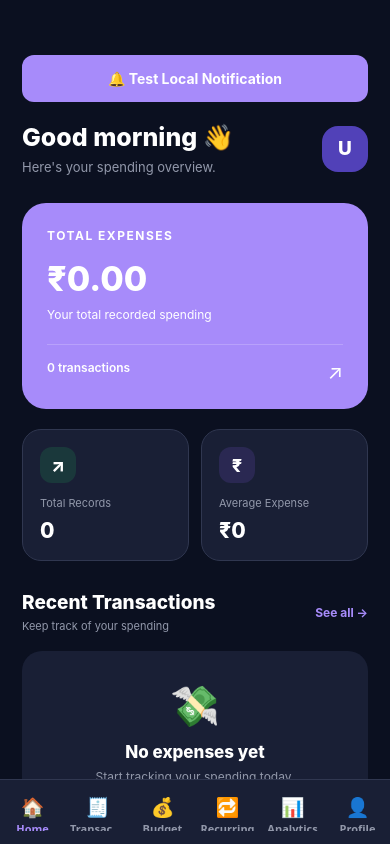
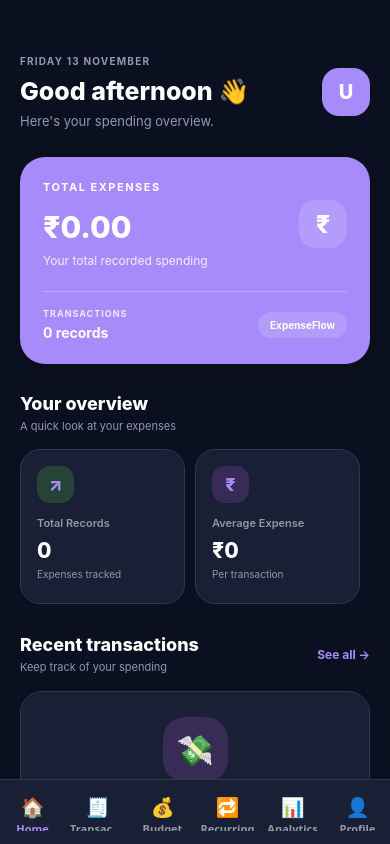
Before and after one commit to Ferozhasnain1504/expense-flow, a React Native app in the folder mobile/: screen /MainTabs in a window 390 px wide. Built offline with nearby package versions, Linux system fonts and the light colour scheme; what expo-notifications would draw is missing.

Commit message:
feat: redesign expense dashboard UI

```diff
--- a/mobile/src/screens/DashboardScreen.js
+++ b/mobile/src/screens/DashboardScreen.js
@@ -1,5 +1,6 @@
 
 import React from 'react';
+
 import {
   View,
   Text,
@@ -7,64 +8,58 @@ import {
   Pressable,
   StyleSheet,
   StatusBar,
-  Alert,
+  ActivityIndicator,
 } from 'react-native';
-
-import {
-  requestNotificationPermissions,
-  scheduleBillReminder,
-} from '../services/notificationService';
 
 import { useExpenses } from '../context/ExpenseContext';
 import { useTheme } from '../context/ThemeContext';
 import TransactionItem from '../components/TransactionItem';
 
 export default function DashboardScreen({ navigation }) {
-  const { transactions, totalExpenses } = useExpenses();
+  const {
+    transactions = [],
+    totalExpenses = 0,
+    loading,
+  } = useExpenses();
+
   const { theme } = useTheme();
   const colors = theme.colors;
+  const isDark = theme.mode === 'dark';
 
-  const handleTestNotification = async () => {
-  try {
-    const permissionGranted =
-      await requestNotificationPermissions();
+  const styles = createStyles(colors, isDark);
 
-    if (!permissionGranted) {
-      Alert.alert(
-        'Permission Required',
-        'Please allow notifications in Android settings.'
-      );
-      return;
-    }
+  const safeTotal = Number(totalExpenses) || 0;
 
-    await scheduleBillReminder({
-      title: 'ExpenseFlow Test',
-      body: 'Your notifications are working successfully!',
-      date: new Date(Date.now() + 5000),
-      data: { type: 'test' },
+  const averageExpense =
+    transactions.length > 0
+      ? safeTotal / transactions.length
+      : 0;
+
+  const greeting = () => {
+    const hour = new Date().getHours();
+
+    if (hour < 12) return 'Good morning';
+    if (hour < 17) return 'Good afternoon';
+    return 'Good evening';
+  };
+
+  const formattedDate = new Date().toLocaleDateString('en-IN', {
+    weekday: 'long',
+    day: 'numeric',
+    month: 'long',
   });
 
-    Alert.alert(
-      'Success',
-      'Notification scheduled! Check your phone in 5 seconds.'
-    );
-  } catch (error) {
-    console.error('Notification error:', error);
-    Alert.alert('Error', error.message);
-  }
+  const formatCurrency = (amount) => {
+    return Number(amount || 0).toLocaleString('en-IN', {
+      minimumFractionDigits: 2,
+      maximumFractionDigits: 2,
+    });
   };
 
   return (
-    <View
-      style={[
-        styles.screen,
-        { backgroundColor: colors.background },
-      ]}
-    >
+    <View style={styles.screen}>
       <StatusBar
-        barStyle={
-          theme.mode === 'dark' ? 'light-content' : 'dark-content'
-        }
+        barStyle={isDark ? 'light-content' : 'dark-content'}
         backgroundColor={colors.background}
       />
 
@@ -72,35 +67,19 @@ export default function DashboardScreen({ navigation }) {
         contentContainerStyle={styles.container}
         showsVerticalScrollIndicator={false}
       >
-
-      <Pressable
-  onPress={handleTestNotification}
-  style={{
-    backgroundColor: colors.primary,
-    padding: 15,
-    borderRadius: 12,
-    marginBottom: 20,
-    alignItems: 'center',
-  }}
->
-  <Text style={{ color: '#FFFFFF', fontWeight: '700' }}>
-    🔔 Test Local Notification
-  </Text>
-</Pressable>
         {/* HEADER */}
 
         <View style={styles.header}>
-          <View>
-            <Text style={[styles.greeting, { color: colors.text }]}>
-              Good morning 👋
+          <View style={styles.headerText}>
+            <Text style={styles.dateText}>
+              {formattedDate.toUpperCase()}
             </Text>
 
-            <Text
-              style={[
-                styles.subtitle,
-                { color: colors.secondaryText },
-              ]}
-            >
+            <Text style={styles.greeting}>
+              {greeting()} 👋
+            </Text>
+
+            <Text style={styles.subtitle}>
               Here's your spending overview.
             </Text>
           </View>
@@ -112,194 +91,202 @@ export default function DashboardScreen({ navigation }) {
 
         {/* TOTAL EXPENSE CARD */}
 
-        <View
-          style={[
-            styles.balanceCard,
-            { backgroundColor: colors.primary },
-          ]}
-        >
-          <Text style={styles.cardLabel}>TOTAL EXPENSES</Text>
+        <View style={styles.balanceCard}>
+          <View style={styles.balanceTopRow}>
+            <View>
+              <Text style={styles.cardLabel}>
+                TOTAL EXPENSES
+              </Text>
 
               <Text style={styles.total}>
-            ₹
-            {totalExpenses.toLocaleString('en-IN', {
-              minimumFractionDigits: 2,
-              maximumFractionDigits: 2,
-            })}
+                ₹{formatCurrency(safeTotal)}
               </Text>
 
               <Text style={styles.cardSubtitle}>
                 Your total recorded spending
               </Text>
+            </View>
+
+            <View style={styles.balanceIcon}>
+              <Text style={styles.balanceIconText}>₹</Text>
+            </View>
+          </View>
+
+          <View style={styles.cardDivider} />
 
           <View style={styles.cardFooter}>
+            <View>
               <Text style={styles.footerLabel}>
-              {transactions.length} transactions
+                TRANSACTIONS
               </Text>
 
-            <Text style={styles.footerIcon}>↗</Text>
+              <Text style={styles.footerValue}>
+                {transactions.length} records
+              </Text>
+            </View>
+
+            <View style={styles.footerBadge}>
+              <Text style={styles.footerBadgeText}>
+                ExpenseFlow
+              </Text>
+            </View>
           </View>
         </View>
 
         {/* QUICK SUMMARY */}
 
-        <View style={styles.summaryContainer}>
-          <View
-            style={[
-              styles.summaryCard,
-              {
-                backgroundColor: colors.card,
-                borderColor: colors.border,
-              },
-            ]}
-          >
-            <View style={styles.summaryIconGreen}>
-              <Text style={styles.iconText}>↗</Text>
+        <View style={styles.sectionHeading}>
+          <Text style={styles.sectionTitle}>
+            Your overview
+          </Text>
+
+          <Text style={styles.sectionSubtitle}>
+            A quick look at your expenses
+          </Text>
         </View>
 
-            <Text
-              style={[
-                styles.summaryLabel,
-                { color: colors.secondaryText },
-              ]}
-            >
+        <View style={styles.summaryContainer}>
+          {/* TOTAL RECORDS */}
+
+          <View style={styles.summaryCard}>
+            <View style={styles.recordsIcon}>
+              <Text style={styles.summaryIconText}>↗</Text>
+            </View>
+
+            <Text style={styles.summaryLabel}>
               Total Records
             </Text>
 
-            <Text
-              style={[
-                styles.summaryValue,
-                { color: colors.text },
-              ]}
-            >
+            <Text style={styles.summaryValue}>
               {transactions.length}
+            </Text>
+
+            <Text style={styles.summaryHint}>
+              Expenses tracked
             </Text>
           </View>
 
-          <View
-            style={[
-              styles.summaryCard,
-              {
-                backgroundColor: colors.card,
-                borderColor: colors.border,
-              },
-            ]}
-          >
-            <View style={styles.summaryIconPurple}>
-              <Text style={styles.iconText}>₹</Text>
+          {/* AVERAGE EXPENSE */}
+
+          <View style={styles.summaryCard}>
+            <View style={styles.averageIcon}>
+              <Text style={styles.summaryIconText}>₹</Text>
             </View>
 
-            <Text
-              style={[
-                styles.summaryLabel,
-                { color: colors.secondaryText },
-              ]}
-            >
+            <Text style={styles.summaryLabel}>
               Average Expense
             </Text>
 
-            <Text
-              style={[
-                styles.summaryValue,
-                { color: colors.text },
-              ]}
-            >
-              ₹
-              {transactions.length > 0
-                ? Math.round(
-                    totalExpenses / transactions.length
-                  ).toLocaleString('en-IN')
-                : '0'}
+            <Text style={styles.summaryValue}>
+              ₹{Math.round(averageExpense).toLocaleString('en-IN')}
+            </Text>
+
+            <Text style={styles.summaryHint}>
+              Per transaction
             </Text>
           </View>
         </View>
 
-        {/* TRANSACTION SECTION */}
+        {/* RECENT TRANSACTIONS */}
 
         <View style={styles.sectionHeader}>
           <View>
-            <Text
-              style={[
-                styles.sectionTitle,
-                { color: colors.text },
-              ]}
-            >
-              Recent Transactions
+            <Text style={styles.sectionTitle}>
+              Recent transactions
             </Text>
 
-            <Text
-              style={[
-                styles.sectionSubtitle,
-                { color: colors.secondaryText },
-              ]}
-            >
+            <Text style={styles.sectionSubtitle}>
               Keep track of your spending
             </Text>
           </View>
 
           <Pressable
             onPress={() => navigation.navigate('Transactions')}
+            hitSlop={10}
           >
-            <Text style={styles.seeAll}>See all →</Text>
+            <Text style={styles.seeAll}>
+              See all →
+            </Text>
           </Pressable>
         </View>
 
-        {/* TRANSACTION LIST */}
+        {/* LOADING STATE */}
 
-        {transactions.length === 0 ? (
-          <View
-            style={[
-              styles.emptyState,
-              { backgroundColor: colors.card },
-            ]}
-          >
+        {loading && transactions.length === 0 ? (
+          <View style={styles.emptyState}>
+            <ActivityIndicator
+              size="large"
+              color={colors.primary}
+            />
+
+            <Text style={styles.emptySubtitle}>
+              Loading your transactions...
+            </Text>
+          </View>
+        ) : transactions.length === 0 ? (
+
+          /* EMPTY STATE */
+
+          <View style={styles.emptyState}>
+            <View style={styles.emptyIcon}>
               <Text style={styles.emptyEmoji}>💸</Text>
+            </View>
 
-            <Text
-              style={[
-                styles.emptyTitle,
-                { color: colors.text },
-              ]}
-            >
+            <Text style={styles.emptyTitle}>
               No expenses yet
             </Text>
 
-            <Text
-              style={[
-                styles.emptySubtitle,
-                { color: colors.secondaryText },
-              ]}
+            <Text style={styles.emptySubtitle}>
+              Start tracking your spending and take control
+              of your finances.
+            </Text>
+
+            <Pressable
+              style={styles.emptyButton}
+              onPress={() => navigation.navigate('AddExpense')}
             >
-              Start tracking your spending today.
+              <Text style={styles.emptyButtonText}>
+                Add your first expense
               </Text>
+            </Pressable>
           </View>
+
         ) : (
-          transactions.slice(0, 5).map((item) => (
-            <TransactionItem key={item.id} item={item} />
-          ))
+
+          /* TRANSACTION LIST */
+
+          <View style={styles.transactionList}>
+            {transactions.slice(0, 5).map((item) => (
+              <TransactionItem
+                key={item.id}
+                item={item}
+              />
+            ))}
+          </View>
         )}
 
         {/* ADD EXPENSE BUTTON */}
 
         <Pressable
-          style={styles.addButton}
+          style={({ pressed }) => [
+            styles.addButton,
+            pressed && styles.buttonPressed,
+          ]}
           onPress={() => navigation.navigate('AddExpense')}
         >
+          <Text style={styles.addButtonIcon}>＋</Text>
+
           <Text style={styles.addButtonText}>
-            + Add Expense
+            Add Expense
           </Text>
         </Pressable>
 
         {/* FOOTER */}
 
-        <Text
-          style={[
-            styles.footer,
-            { color: colors.secondaryText },
-          ]}
-        >
-          Manage your money smarter.
+        <Text style={styles.footer}>
+          Manage your money smarter. ✨
         </Text>
+
       </ScrollView>
     </View>
   );
@@ -307,14 +294,15 @@ export default function DashboardScreen({ navigation }) {
 
 // STYLES
 
-const styles = StyleSheet.create({
+const createStyles = (colors, isDark) =>
+  StyleSheet.create({
     screen: {
       flex: 1,
-    backgroundColor: '#0B1020',
+      backgroundColor: colors.background,
     },
 
     container: {
-    paddingHorizontal: 22,
+      paddingHorizontal: 20,
       paddingTop: 55,
       paddingBottom: 35,
     },
@@ -328,52 +316,76 @@ const styles = StyleSheet.create({
       marginBottom: 28,
     },
 
+    headerText: {
+      flex: 1,
+    },
+
+    dateText: {
+      color: colors.secondaryText,
+      fontSize: 10,
+      fontWeight: '700',
+      letterSpacing: 1.2,
+      marginBottom: 9,
+    },
+
     greeting: {
-    color: '#FFFFFF',
+      color: colors.text,
       fontSize: 25,
       fontWeight: '800',
     },
 
     subtitle: {
-    color: '#94A3B8',
+      color: colors.secondaryText,
       fontSize: 13,
       marginTop: 7,
     },
 
     profile: {
-    width: 46,
-    height: 46,
-    borderRadius: 16,
-    backgroundColor: '#5141B8',
+      width: 48,
+      height: 48,
+      borderRadius: 17,
+      backgroundColor: colors.primary,
       justifyContent: 'center',
       alignItems: 'center',
+      marginLeft: 12,
     },
 
     profileText: {
       color: '#FFFFFF',
-    fontSize: 19,
+      fontSize: 20,
       fontWeight: '800',
     },
 
-  // BALANCE CARD
+    // TOTAL EXPENSE CARD
 
     balanceCard: {
-    backgroundColor: '#5141B8',
-    padding: 25,
-    borderRadius: 24,
-    marginBottom: 20,
+      backgroundColor: colors.primary,
+      padding: 23,
+      borderRadius: 25,
+      marginBottom: 29,
+      elevation: 5,
+      shadowColor: '#000000',
+      shadowOffset: { width: 0, height: 5 },
+      shadowOpacity: 0.15,
+      shadowRadius: 12,
+    },
+
+    balanceTopRow: {
+      flexDirection: 'row',
+      justifyContent: 'space-between',
+      alignItems: 'center',
     },
 
     cardLabel: {
       color: '#FFFFFF',
-    fontSize: 12,
+      fontSize: 11,
       fontWeight: '700',
       letterSpacing: 1.5,
     },
 
     total: {
       color: '#FFFFFF',
-    fontSize: 34,
+      fontSize: 30,
       fontWeight: '800',
       marginTop: 15,
     },
@@ -381,82 +393,145 @@ const styles = StyleSheet.create({
     cardSubtitle: {
       color: '#FFFFFF',
       fontSize: 12,
+      opacity: 0.85,
       marginTop: 8,
     },
 
+    balanceIcon: {
+      width: 48,
+      height: 48,
+      borderRadius: 17,
+      backgroundColor: '#FFFFFF25',
+      justifyContent: 'center',
+      alignItems: 'center',
+    },
+
+    balanceIconText: {
+      color: '#FFFFFF',
+      fontSize: 25,
+      fontWeight: '800',
+    },
+
+    cardDivider: {
+      height: 1,
+      backgroundColor: '#FFFFFF45',
+      marginTop: 23,
+      marginBottom: 16,
+    },
+
     cardFooter: {
-    borderTopWidth: 1,
-    borderTopColor: '#FFFFFF30',
-    marginTop: 22,
-    paddingTop: 15,
       flexDirection: 'row',
       justifyContent: 'space-between',
+      alignItems: 'center',
     },
 
     footerLabel: {
       color: '#FFFFFF',
-    fontSize: 12,
-    fontWeight: '600',
+      fontSize: 9,
+      fontWeight: '700',
+      letterSpacing: 1,
+      opacity: 0.8,
     },
 
-  footerIcon: {
+    footerValue: {
       color: '#FFFFFF',
-    fontSize: 20,
+      fontSize: 14,
+      fontWeight: '700',
+      marginTop: 5,
+    },
+
+    footerBadge: {
+      backgroundColor: '#FFFFFF25',
+      paddingHorizontal: 12,
+      paddingVertical: 7,
+      borderRadius: 20,
+    },
+
+    footerBadgeText: {
+      color: '#FFFFFF',
+      fontSize: 10,
+      fontWeight: '700',
+    },
+
+    // SECTION HEADINGS
+
+    sectionHeading: {
+      marginBottom: 16,
+    },
+
+    sectionTitle: {
+      color: colors.text,
+      fontSize: 18,
+      fontWeight: '800',
+    },
+
+    sectionSubtitle: {
+      color: colors.secondaryText,
+      fontSize: 11,
+      marginTop: 5,
     },
 
     // SUMMARY CARDS
 
     summaryContainer: {
       flexDirection: 'row',
-    gap: 12,
       marginBottom: 30,
     },
 
     summaryCard: {
       flex: 1,
-    backgroundColor: '#19243B',
-    padding: 17,
-    borderRadius: 19,
+      backgroundColor: colors.card,
+      padding: 16,
+      borderRadius: 20,
       borderWidth: 1,
-    borderColor: '#27334C',
+      borderColor: colors.border,
+      marginRight: 10,
+      minHeight: 155,
     },
 
-  summaryIconGreen: {
-    width: 36,
-    height: 36,
-    borderRadius: 12,
-    backgroundColor: '#22C55E25',
+    recordsIcon: {
+      width: 37,
+      height: 37,
+      borderRadius: 13,
+      backgroundColor: isDark ? '#254337' : '#E4F7EB',
       justifyContent: 'center',
       alignItems: 'center',
       marginBottom: 13,
     },
 
-  summaryIconPurple: {
-    width: 36,
-    height: 36,
-    borderRadius: 12,
-    backgroundColor: '#8B5CF625',
+    averageIcon: {
+      width: 37,
+      height: 37,
+      borderRadius: 13,
+      backgroundColor: isDark ? '#382C56' : '#F0E9FF',
       justifyContent: 'center',
       alignItems: 'center',
       marginBottom: 13,
     },
 
-  iconText: {
-    color: '#FFFFFF',
+    summaryIconText: {
+      color: colors.primary,
       fontSize: 18,
       fontWeight: '800',
     },
 
     summaryLabel: {
-    color: '#94A3B8',
+      color: colors.secondaryText,
       fontSize: 11,
+      fontWeight: '600',
     },
 
     summaryValue: {
-    color: '#FFFFFF',
+      color: colors.text,
       fontSize: 21,
       fontWeight: '800',
       marginTop: 8,
+    },
+
+    summaryHint: {
+      color: colors.secondaryText,
+      fontSize: 10,
+      marginTop: 5,
     },
 
     // TRANSACTIONS
@@ -465,63 +540,93 @@ const styles = StyleSheet.create({
       flexDirection: 'row',
       justifyContent: 'space-between',
       alignItems: 'center',
-    marginBottom: 18,
-  },
-
-  sectionTitle: {
-    color: '#FFFFFF',
-    fontSize: 19,
-    fontWeight: '800',
-  },
-
-  sectionSubtitle: {
-    color: '#94A3B8',
-    fontSize: 11,
-    marginTop: 5,
+      marginBottom: 17,
     },
 
     seeAll: {
-    color: '#A78BFA',
+      color: colors.primary,
       fontSize: 12,
       fontWeight: '700',
+    },
+
+    transactionList: {
+      marginBottom: 8,
     },
 
     // EMPTY STATE
 
     emptyState: {
-    backgroundColor: '#19243B',
-    padding: 30,
-    borderRadius: 20,
+      backgroundColor: colors.card,
+      padding: 25,
+      borderRadius: 22,
+      alignItems: 'center',
+      justifyContent: 'center',
+      borderWidth: 1,
+      borderColor: colors.border,
+      marginBottom: 15,
+    },
+
+    emptyIcon: {
+      width: 65,
+      height: 65,
+      borderRadius: 22,
+      backgroundColor: isDark ? '#382C56' : '#F0E9FF',
+      justifyContent: 'center',
       alignItems: 'center',
       marginBottom: 15,
     },
 
     emptyEmoji: {
-    fontSize: 40,
+      fontSize: 30,
     },
 
     emptyTitle: {
-    color: '#FFFFFF',
+      color: colors.text,
       fontSize: 17,
       fontWeight: '800',
-    marginTop: 12,
+      marginBottom: 8,
     },
 
     emptySubtitle: {
-    color: '#94A3B8',
+      color: colors.secondaryText,
       fontSize: 12,
-    marginTop: 7,
       textAlign: 'center',
+      lineHeight: 19,
+      marginTop: 10,
     },
 
-  // ADD BUTTON
+    emptyButton: {
+      backgroundColor: colors.primary,
+      paddingHorizontal: 20,
+      paddingVertical: 12,
+      borderRadius: 12,
+      marginTop: 18,
+    },
+
+    emptyButtonText: {
+      color: '#FFFFFF',
+      fontSize: 12,
+      fontWeight: '700',
+    },
+
+    // ADD EXPENSE BUTTON
 
     addButton: {
-    backgroundColor: '#6D4AFF',
-    padding: 19,
+      backgroundColor: colors.primary,
       borderRadius: 17,
+      paddingVertical: 17,
+      flexDirection: 'row',
+      justifyContent: 'center',
       alignItems: 'center',
-    marginTop: 18,
+      marginTop: 17,
+      elevation: 3,
+    },
+
+    addButtonIcon: {
+      color: '#FFFFFF',
+      fontSize: 21,
+      fontWeight: '700',
+      marginRight: 8,
     },
 
     addButtonText: {
@@ -530,11 +635,18 @@ const styles = StyleSheet.create({
       fontWeight: '800',
     },
 
+    buttonPressed: {
+      opacity: 0.8,
+      transform: [{ scale: 0.98 }],
+    },
+
     // FOOTER
 
     footer: {
+      color: colors.secondaryText,
+      fontSize: 11,
       textAlign: 'center',
-    fontSize: 11,
       marginTop: 25,
+      marginBottom: 5,
     },
   });
```
Lines whose indentation alone changed are shown as unchanged.
